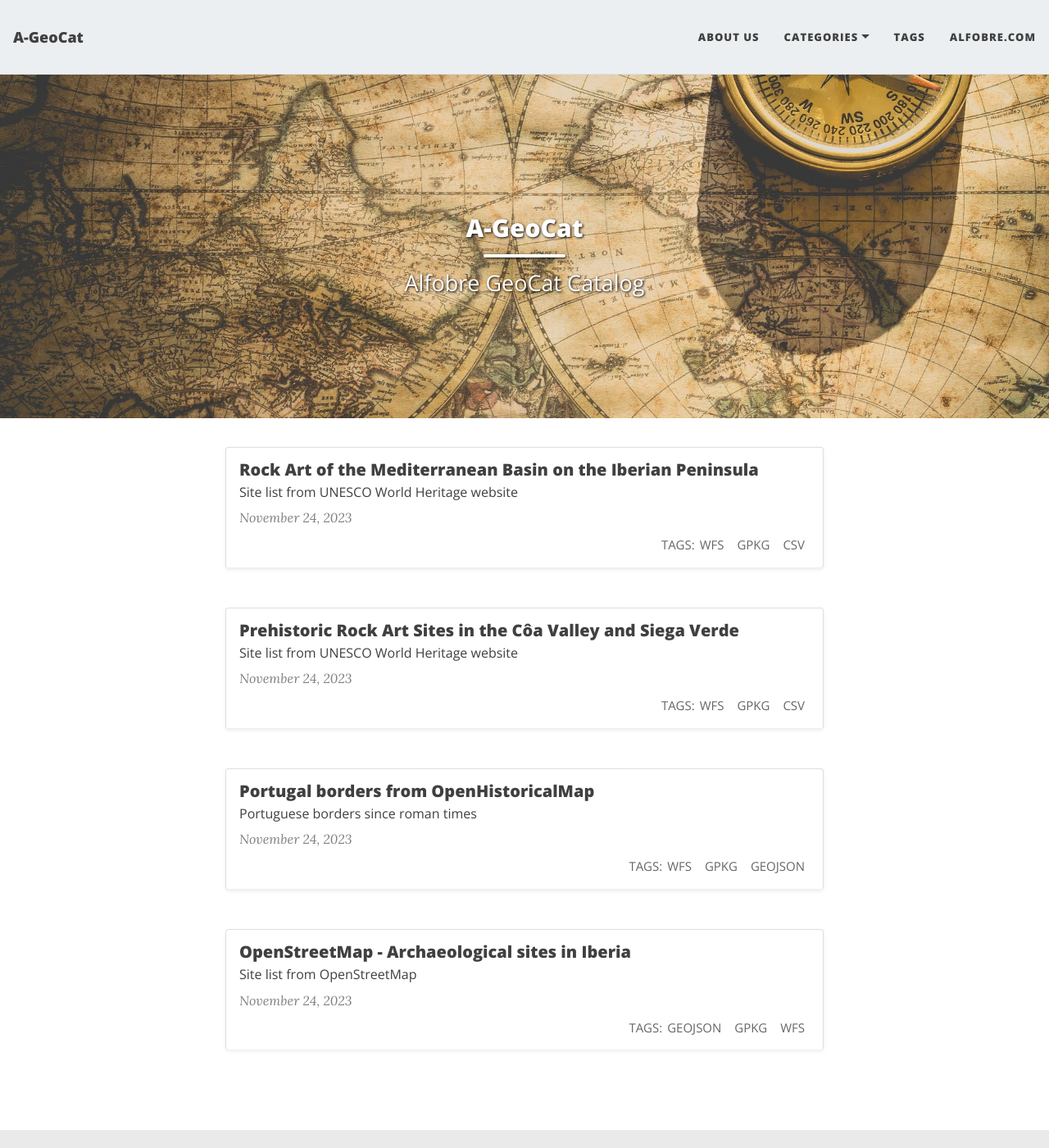
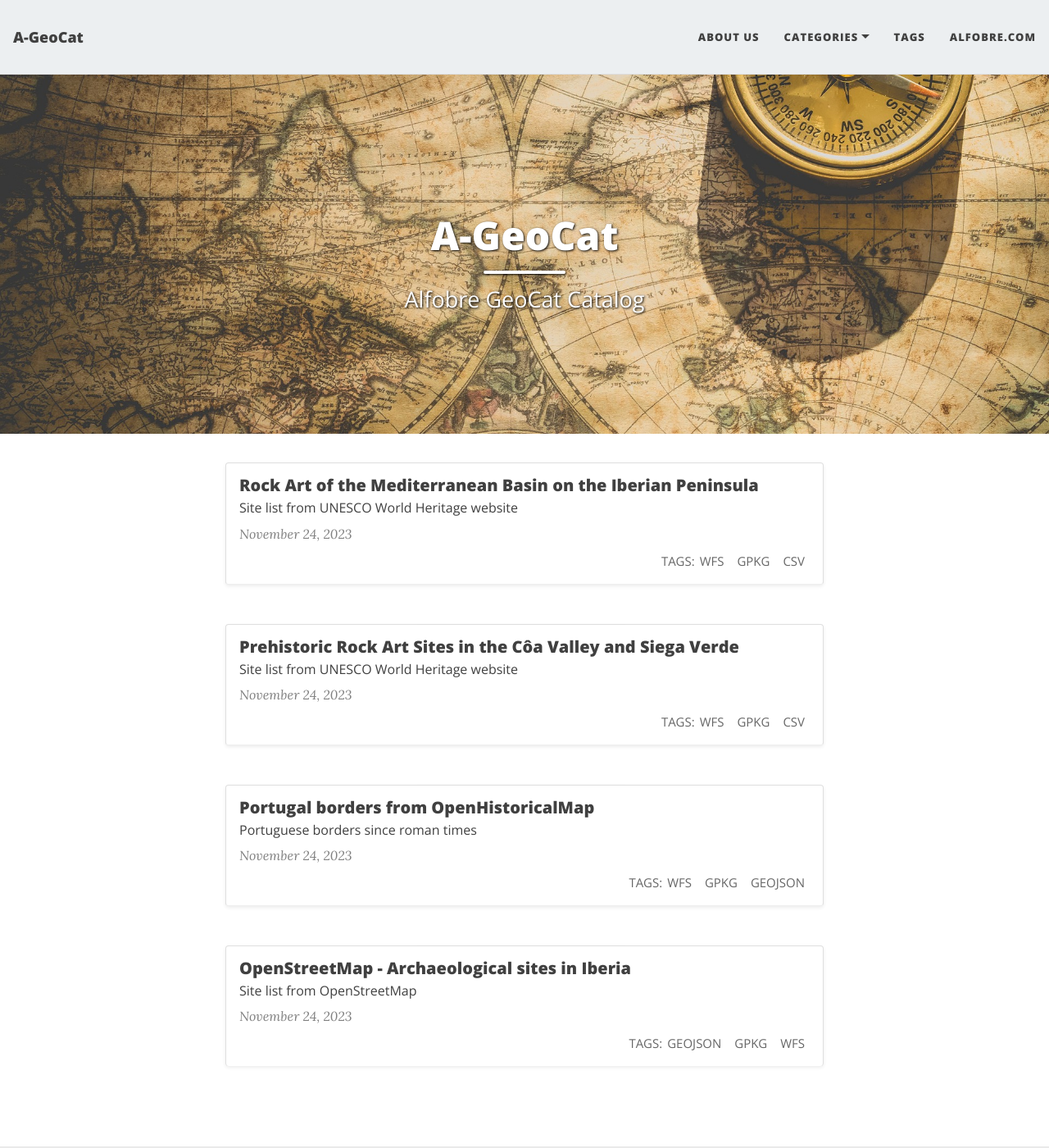
Before and after one commit to projetoalfobre/a-geocat, a Jekyll site: the page built from index.html, in a window 1280 px wide and 1400 px high. Shown: the whole window at 82% size. Built offline with Jekyll 4.4.1, drawn with Linux system fonts in a browser that asks for light colours; nearby versions of some CDN libraries; the list of posts is cut into pages by our own code.

Commit message:
Update agc.css

```diff
--- a/assets/css/agc.css
+++ b/assets/css/agc.css
@@ -4,3 +4,5 @@
 .post-preview .post-meta {font-size: 1rem;}
 
 .blog-tags{text-transform: uppercase;}
+
+.page-heading h2{font-size: 3rem;}
```
